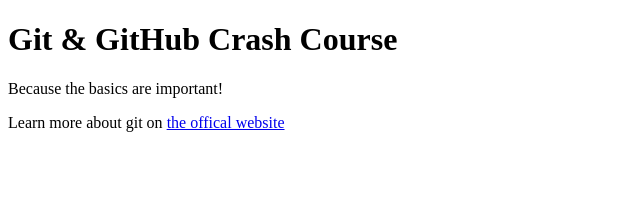
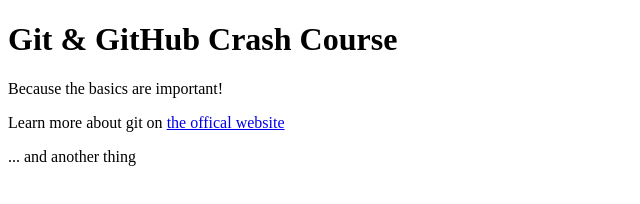
Before and after one commit to Simon059/mothership, a plain HTML site: page index.html in a window 1280 px wide. Shown: the whole page, without its empty margins (0-640 px from the left). Drawn offline with Linux system fonts and the light colour scheme.

Commit message:
and another thing so go

```diff
--- a/index.html
+++ b/index.html
@@ -11,5 +11,6 @@
     <p>Because the basics are important!</p>
     <p>Learn more about git on
       <a href="https://git-scm.com/book/en/v2"> the offical website</a></p>
+      <p>... and another thing</p>
   </body>
 </html>
```
